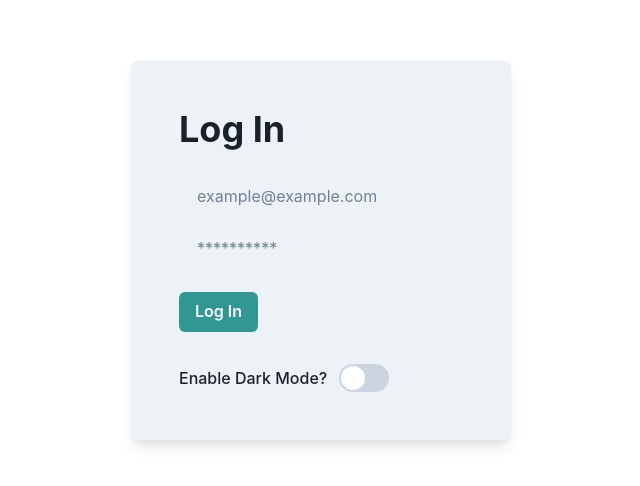
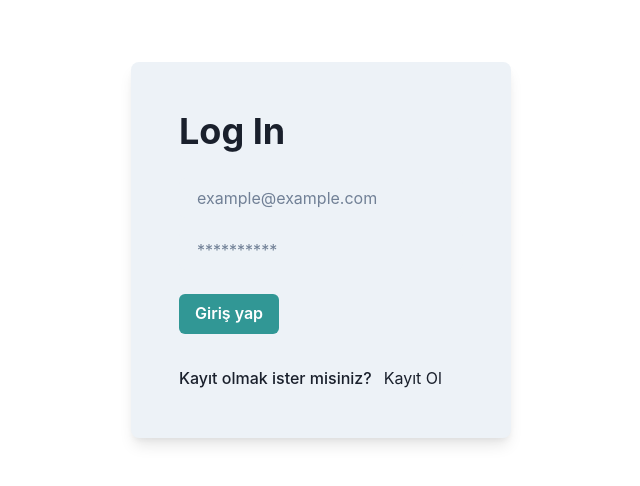
Before and after one commit to ilkerCelimli/event-managment-front-end, a React (Vite) app: page /login in a window 1280 px wide. Shown: the part 150-636 px from the top of the page, without its empty margins (319-959 px from the left). Built offline with nearby package versions, Linux system fonts and the light colour scheme.

Commit message:
login page added

```diff
--- a/src/component/Login.tsx
+++ b/src/component/Login.tsx
@@ -5,9 +5,7 @@ import {
     Button,
     FormControl,
     FormLabel,
-    Switch,
-    useColorMode,
-    useColorModeValue,
+    useColorModeValue, Link,
 } from '@chakra-ui/react';
 import {loginModel, response} from "../model/Models.tsx";
 import {Form, FormSubmitHandler, useForm} from "react-hook-form";
@@ -15,16 +13,15 @@ import {isValueUndefined} from "../utils/IsValueUndefined.tsx";
 import axios from "axios";
 import {useAuth} from "../context/AuthContext.tsx";
 import { useNavigate } from "react-router-dom";
-import {useEffect, useLayoutEffect} from "react";
+import {useLayoutEffect} from "react";
 const Login = () => {
-    const {toggleColorMode} = useColorMode();
     const formBackground = useColorModeValue('gray.100', 'gray.700');
     const {register, control, formState: {errors}} = useForm<loginModel>();
     const {isLoggIn,login} = useAuth();
     const navigate = useNavigate();
-
     useLayoutEffect(() => {
-        if(isLoggIn) navigate("/")
+        console.log(isLoggIn)
+        if(localStorage.getItem("accessToken")) navigate("/")
     },[])
 
     const onSubmit: FormSubmitHandler<loginModel> = async (data) => {
@@ -86,18 +83,13 @@ const Login = () => {
                     </FormControl>
 
                     <Button colorScheme="teal" mb={8} type={"submit"}>
-                        Log In
+                        Giriş yap
                     </Button>
                     <FormControl display="flex" alignItems="center">
                         <FormLabel htmlFor="dark_mode" mb="0">
-                            Enable Dark Mode?
+                            Kayıt olmak ister misiniz?
                         </FormLabel>
-                        <Switch
-                            id="dark_mode"
-                            colorScheme="teal"
-                            size="lg"
-                            onChange={toggleColorMode}
-                        />
+                        <Link isExternal href={"/register"}>Kayıt Ol</Link>
                     </FormControl>
                 </Form>
             </Flex>
```
